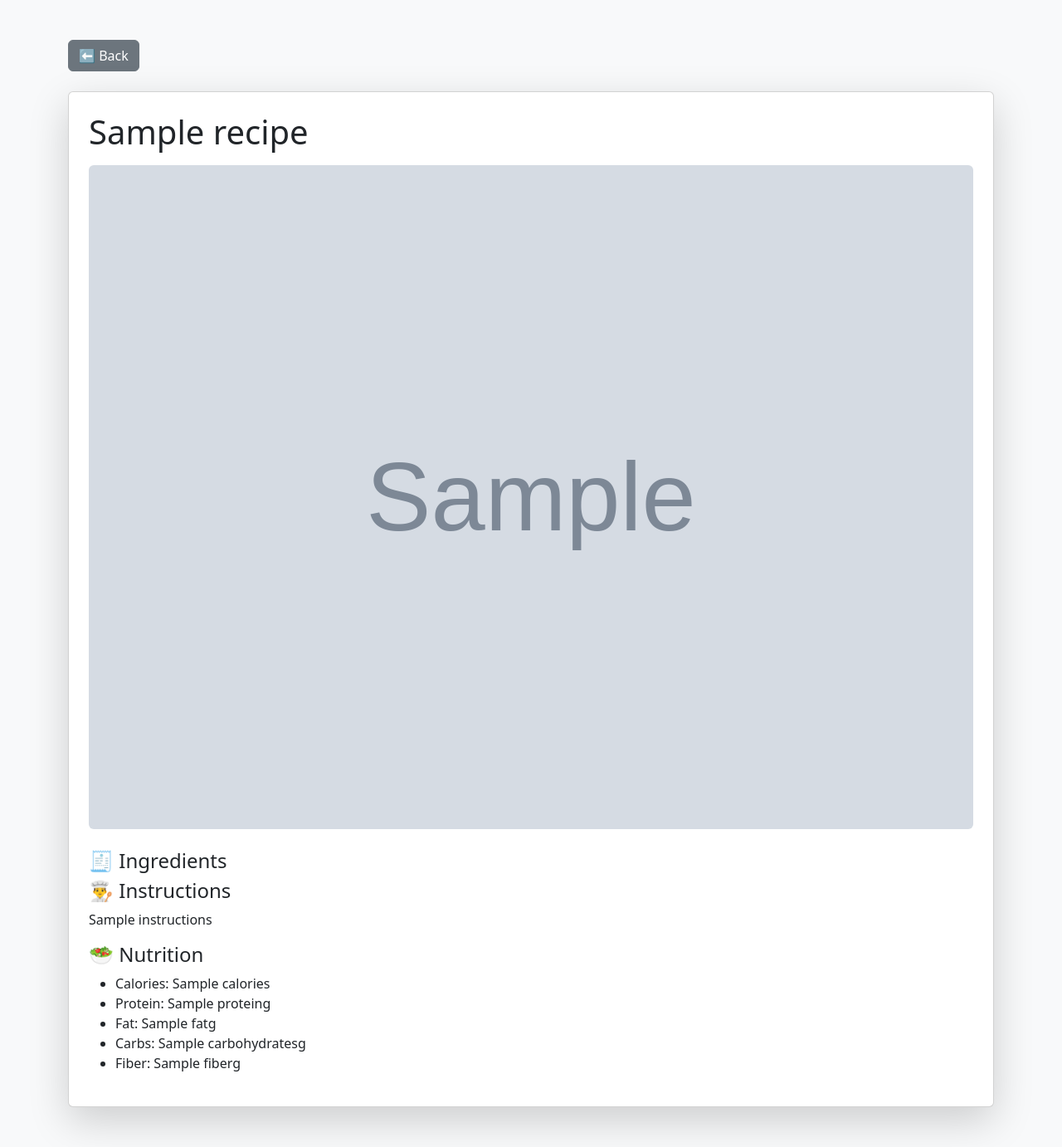
After one commit to LAVANYAKAPOOR0810/Recipe-Recommendation-System, a Flask app: template templates/recipe_detail.html in a window 1280 px wide. The commit adds this page. Shown: the whole page at 83% size. Run offline with Flask 3, Linux system fonts and the light colour scheme; the template is opened without the code that fills it: most values are stand-ins (such as "Sample title", 1, 10 or a date in 2020); grey boxes marked "Sample" are stand-in pictures; parts of the project's set-up code (start-up, migrations or seed data) failed here and were passed over.

Commit message:
Fixed UI layout, clickable recipe cards, and routing issues

```diff
--- a/app.py
+++ b/app.py
@@ -1,525 +1,3 @@
-# # from flask_sqlalchemy import SQLAlchemy
-# # from flask import redirect, url_for, session
-
-
-
-# # from flask import Flask, render_template, request
-# # import numpy as np
-# # import pandas as pd
-# # from sklearn.neighbors import NearestNeighbors
-# # from sklearn.preprocessing import StandardScaler
-# # from sklearn.feature_extraction.text import TfidfVectorizer
-
-# # app = Flask(__name__)
-
-# # app.config['SQLALCHEMY_DATABASE_URI'] = 'sqlite:///recipes.db'
-# # app.config['SECRET_KEY'] = 'secret123'
-# # db = SQLAlchemy(app)
-
-
-
-# # class User(db.Model):
-# #     id = db.Column(db.Integer, primary_key=True)
-# #     username = db.Column(db.String(100), unique=True)
-# #     password = db.Column(db.String(100))
-
-# # class SavedRecipe(db.Model):
-# #     id = db.Column(db.Integer, primary_key=True)
-# #     user_id = db.Column(db.Integer)
-# #     name = db.Column(db.String(200))
-# #     ingredients = db.Column(db.Text)
-# #     image = db.Column(db.Text)
-
-# #     with app.app_context():
-# #         db.create_all()
-
-
-# # # Absolute path example
-# # data = pd.read_csv("recipe_final1.csv")
-
-# # # Preprocess Ingredients
-# # vectorizer = TfidfVectorizer()
-# # X_ingredients = vectorizer.fit_transform(data['ingredients_list'])
-
-# # # Normalize Numerical Features
-# # scaler = StandardScaler()
-# # X_numerical = scaler.fit_transform(data[['calories', 'fat', 'carbohydrates', 'protein', 'cholesterol', 'sodium', 'fiber']])
-
-# # # Combine Features
-# # X_combined = np.hstack([X_numerical, X_ingredients.toarray()])
-
-# # # Train KNN Model
-# # knn = NearestNeighbors(n_neighbors=3, metric='euclidean')
-# # knn.fit(X_combined)
-
-# # def recommend_recipes(input_features):
-# #     input_features_scaled = scaler.transform([input_features[:7]])
-# #     input_ingredients_transformed = vectorizer.transform([input_features[7]])
-# #     input_combined = np.hstack([input_features_scaled, input_ingredients_transformed.toarray()])
-# #     distances, indices = knn.kneighbors(input_combined)
-# #     recommendations = data.iloc[indices[0]]
-# #     return recommendations[['recipe_name', 'ingredients_list', 'image_url',
-# #                         'calories', 'fat', 'carbohydrates',
-# #                         'protein', 'fiber']].head(5)
-
-# # # Function to truncate product name
-# # def truncate(text, length):
-# #     if len(text) > length:
-# #         return text[:length] + "..."
-# #     else:
-# #         return text
-
-# # @app.route('/', methods=['GET', 'POST'])
-# # def index():
-# #     if request.method == 'POST':
-# #         calories = float(request.form['calories'])
-# #         fat = float(request.form['fat'])
-# #         carbohydrates = float(request.form['carbohydrates'])
-# #         protein = float(request.form['protein'])
-# #         cholesterol = float(request.form['cholesterol'])
-# #         sodium = float(request.form['sodium'])
-# #         fiber = float(request.form['fiber'])
-# #         ingredients = request.form['ingredients']
-# #         input_features = [calories, fat, carbohydrates, protein, cholesterol, sodium, fiber, ingredients]
-# #         recommendations = recommend_recipes(input_features)
-# #         return render_template('index.html', recommendations=recommendations.to_dict(orient='records'),truncate = truncate)
-# #     return render_template('index.html', recommendations=[])
-
-# # # @app.route('/cookbook')
-# # # def cookbook():
-# # #     return render_template('cookbook.html')
-
-
-
-
-# # @app.route('/login', methods=['GET', 'POST'])
-# # def login():
-# #     if request.method == 'POST':
-
-# #         username = request.form['username'].strip()
-# #         password = request.form['password'].strip()
-
-# #         user = User.query.filter_by(username=username).first()
-
-# #         if user and user.password == password:
-# #             session['user_id'] = user.id
-# #             return redirect('/cookbook')   # 👈 IMPORTANT
-
-# #         else:
-# #             return "Invalid credentials ❌"
-
-# #     return render_template('login.html')
-
-
-# # @app.route('/register', methods=['GET', 'POST'])
-# # def register():
-# #     if request.method == 'POST':
-
-# #         username = request.form['username'].strip()
-# #         password = request.form['password'].strip()
-
-# #         new_user = User(username=username, password=password)
-# #         db.session.add(new_user)
-# #         db.session.commit()
-
-# #         return redirect('/login')
-
-# #     return render_template('register.html')
-
-
-
-# # @app.route('/logout')
-# # def logout():
-# #     session.clear()
-# #     return redirect('/')
-
-
-
-# # @app.route('/save_recipe', methods=['POST'])
-# # def save_recipe():
-# #     if 'user_id' not in session:
-# #         return {"message": "Login required"}
-
-# #     data_json = request.get_json()
-
-# #     new_recipe = SavedRecipe(
-# #         user_id=session['user_id'],
-# #         name=data_json['name'],
-# #         ingredients=data_json['ingredients'],
-# #         image=data_json['image']
-# #     )
-
-# #     db.session.add(new_recipe)
-# #     db.session.commit()
-
-# #     return {"message": "Saved to Cookbook ❤️"}
-
-
-# # @app.route('/cookbook')
-# # def cookbook():
-# #     if 'user_id' not in session:
-# #         return redirect('/login')
-
-# #     recipes = SavedRecipe.query.filter_by(user_id=session['user_id']).all()
-# #     return render_template('cookbook.html', recipes=recipes)
-
-
-
-# # if __name__ == '__main__':
-# #     app.run(debug=True)
-
-
-
-
-
-
-
-
-
-
-# # # from flask import Flask, render_template, request
-# # # import numpy as np
-# # # import pandas as pd
-# # # from sklearn.neighbors import NearestNeighbors
-# # # from sklearn.preprocessing import StandardScaler
-# # # from sklearn.feature_extraction.text import TfidfVectorizer
-# # # import os
-
-# # # app = Flask(__name__)
-
-# # # # Load and preprocess data (only once)
-# # # print("Loading dataset...")
-# # # try:
-# # #     data = pd.read_csv("recipe_final1.csv")
-# # #     print(f"Dataset loaded: {len(data)} recipes")
-# # # except FileNotFoundError:
-# # #     print("ERROR: recipe_final1.csv not found!")
-# # #     data = pd.DataFrame()
-
-# # # if not data.empty:
-# # #     # Preprocess Ingredients
-# # #     print("Vectorizing ingredients...")
-# # #     vectorizer = TfidfVectorizer(max_features=1000, stop_words='english')
-# # #     X_ingredients = vectorizer.fit_transform(data['ingredients_list'].fillna(''))
-
-# # #     # Normalize Numerical Features
-# # #     print("Scaling numerical features...")
-# # #     numerical_cols = ['calories', 'fat', 'carbohydrates', 'protein', 'cholesterol', 'sodium', 'fiber']
-# # #     X_numerical = StandardScaler().fit_transform(data[numerical_cols].fillna(0))
-
-# # #     # Combine Features
-# # #     X_combined = np.hstack([X_numerical, X_ingredients.toarray()])
-
-# # #     # Train KNN Model
-# # #     print("Training KNN model...")
-# # #     knn = NearestNeighbors(n_neighbors=6, metric='euclidean', algorithm='auto')
-# # #     knn.fit(X_combined)
-# # #     print("✅ Model ready!")
-# # # else:
-# # #     vectorizer = None
-# # #     knn = None
-# # #     print("⚠️ No data loaded - using dummy recommendations")
-
-# # # def recommend_recipes(input_features):
-# # #     if knn is None or data.empty:
-# # #         # Dummy recommendations if no data
-# # #         return pd.DataFrame([{
-# # #             'recipe_name': 'Sample Recipe',
-# # #             'ingredients_list': 'chicken, rice, vegetables',
-# # #             'image_url': 'https://via.placeholder.com/400x220/4CAF50/FFFFFF?text=Recipe',
-# # #             'calories': 350,
-# # #             'fat': 12,
-# # #             'carbohydrates': 45,
-# # #             'protein': 25,
-# # #             'fiber': 6
-# # #         } for _ in range(3)])
-
-# # #     try:
-# # #         # Extract numerical and text features
-# # #         num_features = input_features[:7]  # calories, fat, carbs, protein, cholesterol, sodium, fiber
-# # #         ingredients_text = input_features[7]
-
-# # #         # Scale numerical features
-# # #         input_num_scaled = StandardScaler().fit_transform([num_features])
-
-# # #         # Transform ingredients
-# # #         input_ingredients = vectorizer.transform([ingredients_text])
-
-# # #         # Combine
-# # #         input_combined = np.hstack([input_num_scaled, input_ingredients.toarray()])
-
-# # #         # Find nearest neighbors
-# # #         distances, indices = knn.kneighbors(input_combined)
-
-# # #         # Get recommendations with full nutrition info
-# # #         recommendations = data.iloc[indices[0]].head(5).copy()
-
-# # #         # Ensure all required columns exist
-# # #         for col in ['calories', 'fat', 'carbohydrates', 'protein', 'fiber']:
-# # #             if col not in recommendations.columns:
-# # #                 recommendations[col] = 0
-
-# # #         # Select and format output
-# # #         result = recommendations[[
-# # #             'recipe_name', 'ingredients_list', 'image_url',
-# # #             'calories', 'fat', 'carbohydrates', 'protein', 'fiber'
-# # #         ]].fillna({
-# # #             'image_url': 'https://via.placeholder.com/400x220/4CAF50/FFFFFF?text=No+Image',
-# # #             'recipe_name': 'Unknown Recipe'
-# # #         })
-
-# # #         return result.to_dict(orient='records')
-
-# # #     except Exception as e:
-# # #         print(f"Recommendation error: {e}")
-# # #         return []
-
-# # # @app.route('/', methods=['GET', 'POST'])
-# # # def index():
-# # #     recommendations = []
-# # #     show_results = False
-
-# # #     if request.method == 'POST':
-# # #         try:
-# # #             # Get form data with defaults
-# # #             form_data = {
-# # #                 'calories': float(request.form.get('calories', 0)),
-# # #                 'fat': float(request.form.get('fat', 0)),
-# # #                 'carbohydrates': float(request.form.get('carbohydrates', 0)),
-# # #                 'protein': float(request.form.get('protein', 0)),
-# # #                 'cholesterol': float(request.form.get('cholesterol', 0)),
-# # #                 'sodium': float(request.form.get('sodium', 0)),
-# # #                 'fiber': float(request.form.get('fiber', 0)),
-# # #                 'ingredients': request.form.get('ingredients', '').strip()
-# # #             }
-
-# # #             input_features = [
-# # #                 form_data['calories'], form_data['fat'], form_data['carbohydrates'],
-# # #                 form_data['protein'], form_data['cholesterol'], form_data['sodium'],
-# # #                 form_data['fiber'], form_data['ingredients']
-# # #             ]
-
-# # #             recommendations = recommend_recipes(input_features)
-# # #             show_results = True
-
-# # #             print(f"✅ Found {len(recommendations)} recommendations")
-
-# # #         except Exception as e:
-# # #             print(f"❌ Form error: {e}")
-# # #             show_results = True  # Show "no results" message
-
-# # #     return render_template('index.html',
-# # #                          recommendations=recommendations,
-# # #                          show_results=show_results)
-
-# # # if __name__ == '__main__':
-# # #     app.run(debug=True, port=5000)
-
-
-
-
-
-
-
-
-# import pandas as pd
-# from flask import Flask, render_template, request, redirect, session, jsonify
-# from flask_sqlalchemy import SQLAlchemy
-
-# app = Flask(__name__)
-
-# recipes_data = pd.read_csv("recipe_final1.csv")
-# # 🔐 SECRET KEY (VERY IMPORTANT)
-# app.secret_key = 'my_super_secret_key_123'
-
-# # 🗄 DATABASE CONFIG
-# app.config['SQLALCHEMY_DATABASE_URI'] = 'sqlite:///recipes.db'
-# app.config['SQLALCHEMY_TRACK_MODIFICATIONS'] = False
-
-# db = SQLAlchemy(app)
-
-# # ===========================
-# # 📦 DATABASE MODELS
-# # ===========================
-
-# class User(db.Model):
-#     id = db.Column(db.Integer, primary_key=True)
-#     username = db.Column(db.String(100), unique=True)
-#     password = db.Column(db.String(100))
-
-
-# class SavedRecipe(db.Model):
-#     id = db.Column(db.Integer, primary_key=True)
-#     user_id = db.Column(db.Integer)
-#     name = db.Column(db.String(200))
-#     ingredients = db.Column(db.Text)
-#     image = db.Column(db.Text)
-
-
-# # ===========================
-# # 🛠 CREATE DATABASE
-# # ===========================
-# with app.app_context():
-#     db.create_all()
-
-
-# # ===========================
-# # 🏠 HOME PAGE
-# # ===========================
-# @app.route('/', methods=['GET', 'POST'])
-# def home():
-#     if 'user_id' not in session:
-#         return redirect('/login')
-
-#     recommendations = None
-
-#     if request.method == 'POST':
-#         # 🔹 Get user input
-#         calories = float(request.form['calories'])
-#         fat = float(request.form['fat'])
-#         carbs = float(request.form['carbohydrates'])
-#         protein = float(request.form['protein'])
-#         cholesterol = float(request.form['cholesterol'])
-#         sodium = float(request.form['sodium'])
-#         fiber = float(request.form['fiber'])
-#         ingredients = request.form['ingredients']
-
-#         # 🔥 LOAD MODEL FILES
-#         import pickle
-#         import numpy as np
-
-#         model = pickle.load(open('recipe_model.pkl', 'rb'))
-#         scaler = pickle.load(open('scaler.pkl', 'rb'))
-#         vectorizer = pickle.load(open('vectorizer.pkl', 'rb'))
-#         recipes_data = pickle.load(open('recipes.pkl', 'rb'))
-
-#         # 🔹 Prepare input
-#         numeric_features = np.array([[calories, fat, carbs, protein, cholesterol, sodium, fiber]])
-#         numeric_scaled = scaler.transform(numeric_features)
-
-#         ingredients_vec = vectorizer.transform([ingredients]).toarray()
-
-#         final_input = np.hstack((numeric_scaled, ingredients_vec))
-
-#         # 🔹 Predict
-#         distances, indices = model.kneighbors(final_input)
-
-#         # 🔹 Get recommendations
-#         recommendations = []
-#         for i in indices[0]:
-#             recipe = recipes_data.iloc[i]
-#             recommendations.append({
-#                 "recipe_name": recipe['recipe_name'],
-#                 "ingredients_list": recipe['ingredients_list'],
-#                 "image_url": recipe.get('image_url', ''),
-#                 "calories": recipe.get('calories', 0),
-#                 "protein": recipe.get('protein', 0),
-#                 "fat": recipe.get('fat', 0),
-#                 "carbohydrates": recipe.get('carbohydrates', 0),
-#                 "fiber": recipe.get('fiber', 0)
-#             })
-
-#     return render_template('index.html', recommendations=recommendations)
-
-
-# # ===========================
-# # 🔐 REGISTER
-# # ===========================
-# @app.route('/register', methods=['GET', 'POST'])
-# def register():
-#     if request.method == 'POST':
-#         username = request.form['username'].strip()
-#         password = request.form['password'].strip()
-
-#         existing = User.query.filter_by(username=username).first()
-#         if existing:
-#             return "User already exists ❌"
-
-#         new_user = User(username=username, password=password)
-#         db.session.add(new_user)
-#         db.session.commit()
-
-#         return redirect('/login')
-
-#     return render_template('register.html')
-
-
-# # ===========================
-# # 🔐 LOGIN
-# # ===========================
-# @app.route('/login', methods=['GET', 'POST'])
-# def login():
-#     if request.method == 'POST':
-#         username = request.form['username'].strip()
-#         password = request.form['password'].strip()
-
-#         user = User.query.filter_by(username=username).first()
-
-#         if user and user.password == password:
-#             session['user_id'] = user.id  # ✅ SESSION STORED
-#             return redirect('/cookbook')  # ✅ GO TO COOKBOOK
-
-#         else:
-#             return "Invalid credentials ❌"
-
-#     return render_template('login.html')
-
-
-# # ===========================
-# # ❤️ SAVE RECIPE
-# # ===========================
-# @app.route('/save_recipe', methods=['POST'])
-# def save_recipe():
-#     if 'user_id' not in session:
-#         return jsonify({"message": "Please login first ❌"})
-
-#     data = request.get_json()
-
-#     recipe = SavedRecipe(
-#         user_id=session['user_id'],
-#         name=data['name'],
-#         ingredients=data['ingredients'],
-#         image=data['image']
-#     )
-
-#     db.session.add(recipe)
-#     db.session.commit()
-
-#     return jsonify({"message": "Saved to Cookbook ❤️"})
-
-
-# # ===========================
-# # 📖 COOKBOOK PAGE
-# # ===========================
-# @app.route('/cookbook')
-# def cookbook():
-#     if 'user_id' not in session:
-#         return redirect('/login')
-
-#     recipes = SavedRecipe.query.filter_by(user_id=session['user_id']).all()
-
-#     return render_template('cookbook.html', recipes=recipes)
-
-
-# # ===========================
-# # 🚪 LOGOUT
-# # ===========================
-# @app.route('/logout')
-# def logout():
-#     session.clear()
-#     return redirect('/')
-
-
-# # ===========================
-# # ▶ RUN APP
-# # ===========================
-# if __name__ == '__main__':
-#     app.run(debug=True)
-
-
-
-
-
 
 from flask import redirect, url_for, session
 
@@ -672,6 +150,7 @@ def home():
     return render_template('index.html', recommendations=recommendations)
 
 
+
 # ======================
 # ❤️ SAVE RECIPE
 # ======================
@@ -716,6 +195,58 @@ def logout():
     return redirect(url_for('login'))
 
 
+# @app.route('/recipe/<name>')
+# def recipe_detail(name):
+#     recipe = recipes_data[recipes_data['recipe_name'] == name].iloc[0]
+
+#     return render_template(
+#         'recipe_detail.html',
+#         recipe=recipe,
+#         instructions=recipe.get('instructions', 'No instructions available')
+#     )
+
+
+@app.route('/recipe/<name>')
+def recipe_detail(name):
+    if 'user_id' not in session:
+        return redirect('/login')
+
+    recipe = recipes_data[recipes_data['recipe_name'] == name].iloc[0]
+
+    ingredients = recipe['ingredients_list']
+
+    # 🔥 SIMPLE AI INSTRUCTIONS (no API yet)
+    instructions = f"""
+    1. Prepare all ingredients: {ingredients}
+    2. Heat a pan and add oil.
+    3. Cook ingredients step by step.
+    4. Add spices and mix well.
+    5. Simmer until cooked properly.
+    6. Serve hot and enjoy!
+    """
+
+    return render_template(
+        'recipe_detail.html',
+        recipe=recipe,
+        instructions=instructions
+    )
+
+# from openai import OpenAI
+# client = OpenAI()
+
+def generate_instructions(name, ingredients):
+    prompt = f"""
+    Give step-by-step cooking instructions for:
+    Recipe: {name}
+    Ingredients: {ingredients}
+    """
+
+    response = client.chat.completions.create(
+        model="gpt-5",
+        messages=[{"role": "user", "content": prompt}]
+    )
+
+    return response.choices[0].message.content
 
 # ======================
 # 🚀 RUN APP
--- /dev/null
+++ b/templates/recipe_detail.html
@@ -0,0 +1,41 @@
+<!DOCTYPE html>
+<html>
+<head>
+    <title>{{ recipe.recipe_name }}</title>
+    <link href="https://cdn.jsdelivr.net/npm/bootstrap@5.3.2/dist/css/bootstrap.min.css" rel="stylesheet">
+</head>
+
+<body class="bg-light">
+
+<div class="container py-5">
+
+    <a href="/" class="btn btn-secondary mb-4">⬅ Back</a>
+
+    <div class="card shadow-lg p-4">
+
+        <h1 class="mb-3">{{ recipe.recipe_name }}</h1>
+
+        <img src="{{ recipe.image_url }}" class="img-fluid rounded mb-4"
+        onerror="this.src='https://images.unsplash.com/photo-1504674900247-0877df9cc836'">
+
+        <h4>🧾 Ingredients</h4>
+        <!-- <p>{{ recipe.ingredients_list }}</p> -->
+
+        <h4>👨‍🍳 Instructions</h4>
+        <p>{{ instructions|safe }}</p>
+
+        <h4>🥗 Nutrition</h4>
+        <ul>
+            <li>Calories: {{ recipe.calories }}</li>
+            <li>Protein: {{ recipe.protein }}g</li>
+            <li>Fat: {{ recipe.fat }}g</li>
+            <li>Carbs: {{ recipe.carbohydrates }}g</li>
+            <li>Fiber: {{ recipe.fiber }}g</li>
+        </ul>
+
+    </div>
+
+</div>
+
+</body>
+</html>
```
Also changed, not shown: templates/index.html (+12 -12 lines), instance/recipes.db.
